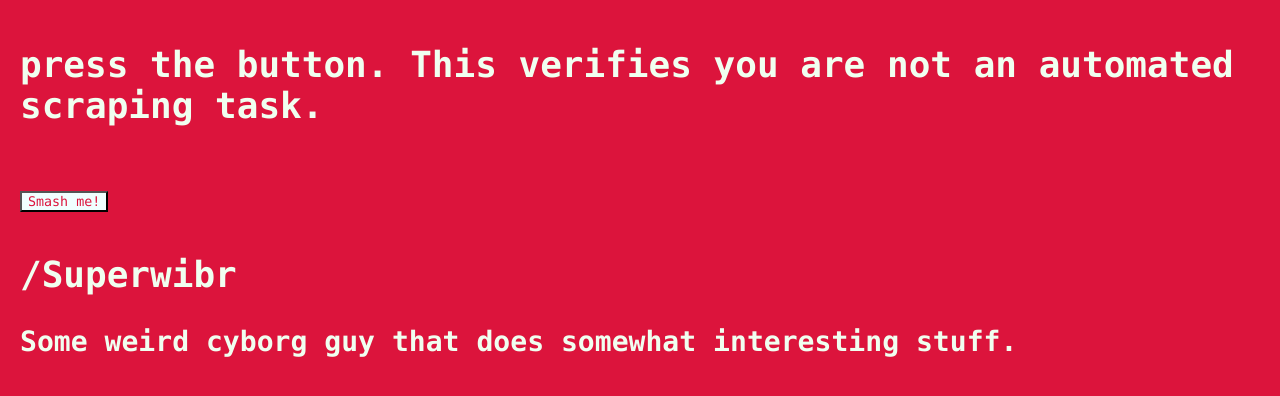
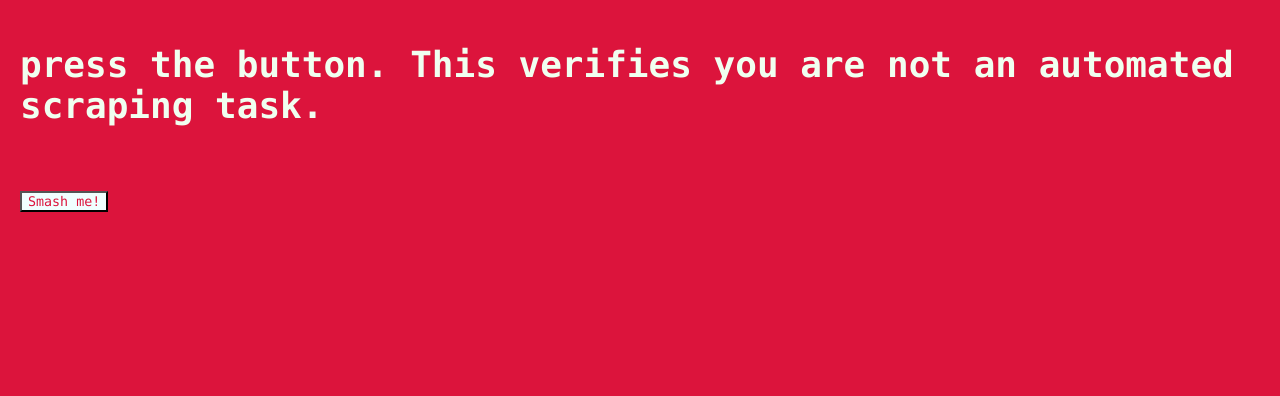
Before and after one commit to slashsite/slashsite.github.io, a Jekyll site: the page built from superwibr/index.html, in a window 1280 px wide. Shown: the top 396 px of the page. Built offline with Jekyll 4.4.1, drawn with Linux system fonts in a browser that asks for light colours.

Commit message:
Updated Master

```diff
--- a/superwibr/index.html
+++ b/superwibr/index.html
@@ -39,7 +39,6 @@ function openTab(evt, tabName) {
 <script>
 
 function pre(){
-
   document.getElementById('tab').style.display = "block";
   document.getElementById('Home').style.display = "block";
 }
@@ -62,7 +61,7 @@ function pre(){
 <button class="tablinks active" onclick="pre()">Smash me!</button>
 </div>
 
-<div id="Home" class="tabcontent" style="display:block;">
+<div id="Home" class="tabcontent">
 
 <h1>/Superwibr</h1>
 <h3>Some weird cyborg guy that does somewhat interesting stuff.</h3>
```
